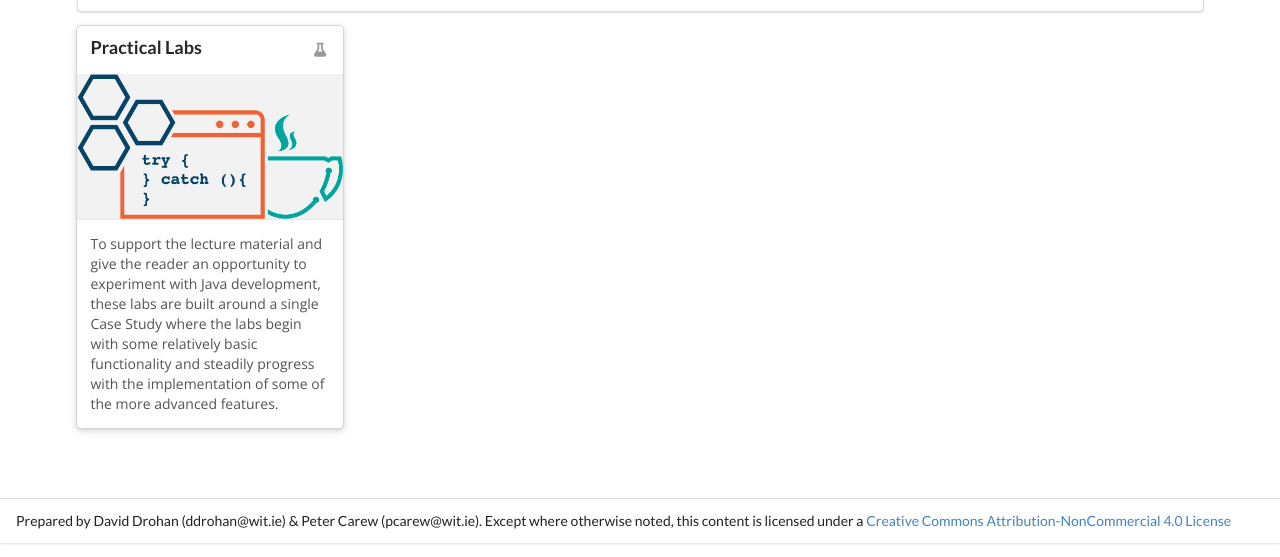
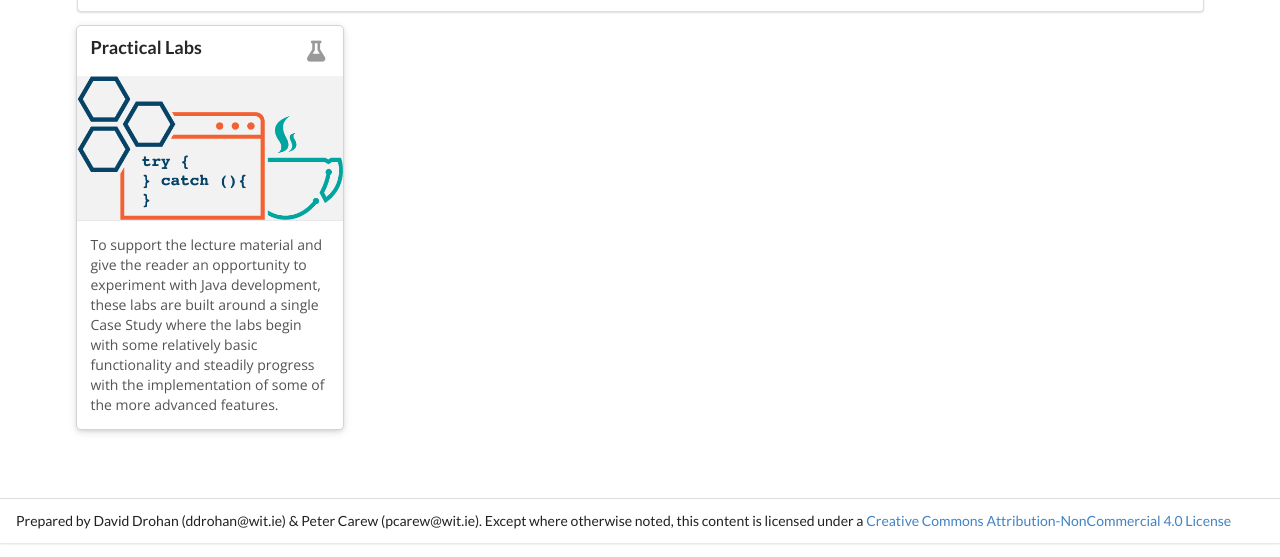
Before and after one commit to ddrohan/data-structures, a plain HTML site: page topic05-labs/index.html in a window 1280 px wide. Shown: the part 257-814 px from the top of the page. Drawn offline with nearby package versions, Linux system fonts and the light colour scheme; a small style sheet from the web is missing.

Commit message:
Update index.html

```diff
--- a/topic05-labs/index.html
+++ b/topic05-labs/index.html
@@ -97,7 +97,7 @@ figcaption
 
   <a class="ui raised link card" href="https://www.gitbook.com/book/ddrohan/data-structures-labs/details">
     <div class="content">
-        <div class="right floated meta"> <i class="film lab icon"></i></div>
+        <div class="right floated meta"> <i class="lab large icon"></i></div>
         <div class="header"> Practical Labs </div>
     </div>
     <div class="image">
```
